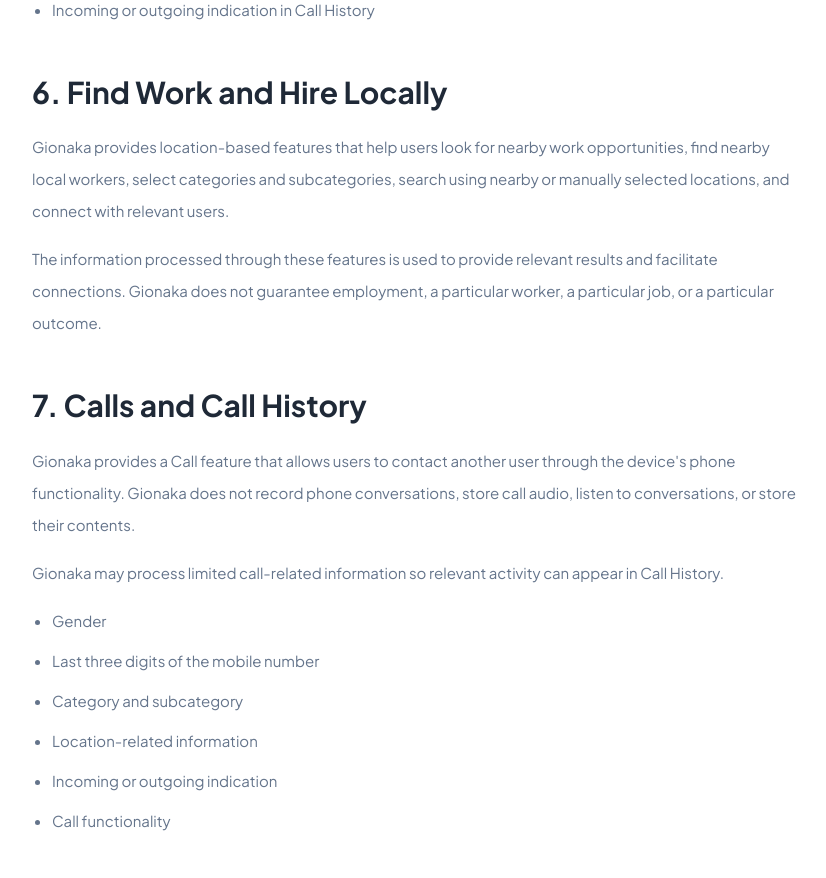
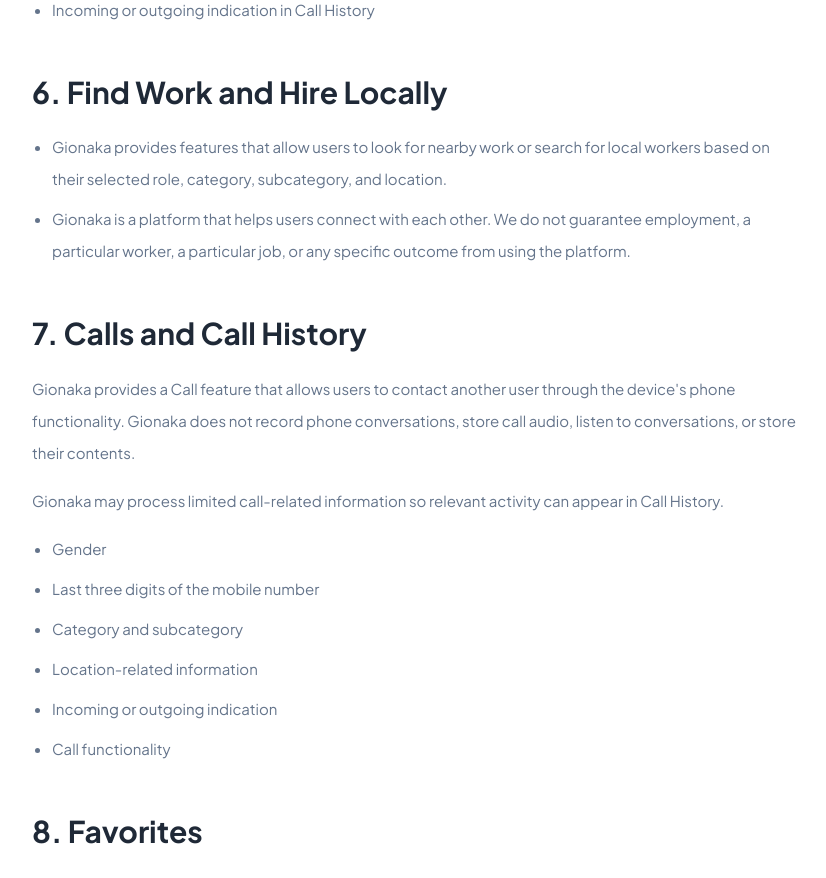
Before and after one commit to mdnooralom9/gionaka, a Next.js app: page /privacy in a window 1280 px wide. Shown: the part 2840-3718 px from the top of the page, without its empty margins (224-1050 px from the left). Built offline with nearby package versions, Linux system fonts and the light colour scheme.

Commit message:
feat: update privacy section content for clarity and conciseness
Co-authored-by: mdnooralom9 <221815142+mdnooralom9@users.noreply.github.com>

```diff
--- a/app/privacy/page.tsx
+++ b/app/privacy/page.tsx
@@ -85,7 +85,15 @@ const sections = [
     "Information shown through Gionaka is limited to what is relevant to the particular feature being used.",
   ],
 ],
-  ['6. Find Work and Hire Locally', ['Gionaka provides location-based features that help users look for nearby work opportunities, find nearby local workers, select categories and subcategories, search using nearby or manually selected locations, and connect with relevant users.', 'The information processed through these features is used to provide relevant results and facilitate connections. Gionaka does not guarantee employment, a particular worker, a particular job, or a particular outcome.'], []],
+ [
+  "6. Find Work and Hire Locally",
+  [
+  ],
+  [
+    "Gionaka provides features that allow users to look for nearby work or search for local workers based on their selected role, category, subcategory, and location.",
+    "Gionaka is a platform that helps users connect with each other. We do not guarantee employment, a particular worker, a particular job, or any specific outcome from using the platform.",
+  ],
+],
   ['7. Calls and Call History', ['Gionaka provides a Call feature that allows users to contact another user through the device\'s phone functionality. Gionaka does not record phone conversations, store call audio, listen to conversations, or store their contents.', 'Gionaka may process limited call-related information so relevant activity can appear in Call History.'], ['Gender', 'Last three digits of the mobile number', 'Category and subcategory', 'Location-related information', 'Incoming or outgoing indication', 'Call functionality']],
   ['8. Favorites', ['Gionaka provides a Favorite feature that allows users to mark relevant users or connections. Favorite activity may be associated with your account and a Favorite count may be displayed. The person you have favorited is not notified that you personally added them. Your individual Favorite activity is not publicly disclosed as your personal action.'], []],
   ['9. Reports and Platform Safety', ['Gionaka provides reporting functionality for potentially inappropriate or suspicious activity. Reports may be reviewed for platform safety, abuse prevention, spam prevention, fraud prevention, and enforcement of Gionaka rules. Depending on the circumstances, Gionaka may restrict, suspend, or disable an account. Gionaka does not guarantee that every report will result in a particular action.'], ['Abuse', 'Spam', 'Other', 'Additional information provided by the reporting user']],
```
